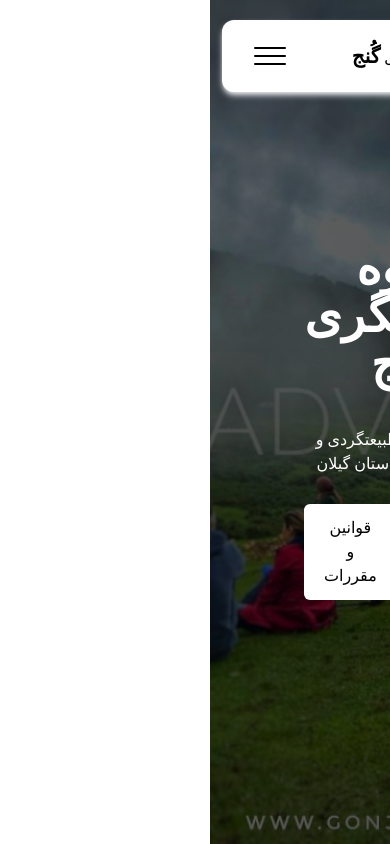
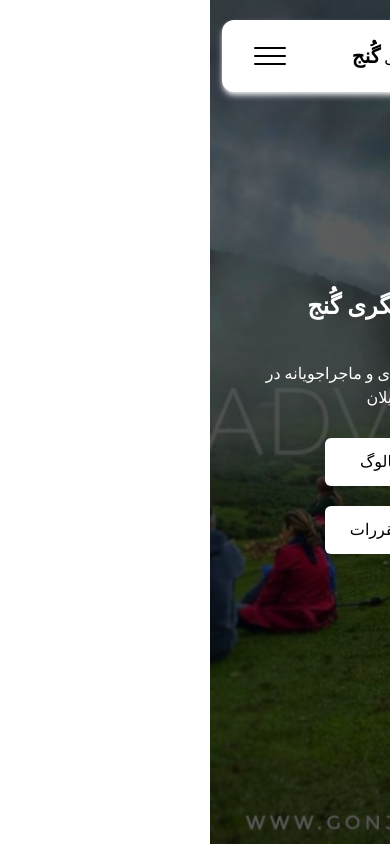
Before and after one commit to salehMb1999/gonjTourism, a React (Vite) app: page / in a window 390 px wide. Built offline with nearby package versions, Linux system fonts and the light colour scheme; a web font is replaced by a local one.

Commit message:
hero home component responsive

```diff
--- a/src/components/Hero/Hero.jsx
+++ b/src/components/Hero/Hero.jsx
@@ -7,20 +7,20 @@ export default function Hero(props) {
       }}
       className={`absolute left-0 right-0 top-0 -z-10 h-screen !bg-cover !bg-top !bg-no-repeat font-iranYekanRegular`}
     >
-      <div className="absolute left-1/2 top-1/2 -translate-x-1/2 -translate-y-1/2 text-center text-white">
-        <h1 className="mb-10 font-iranYekanBold text-5xl font-bold">
+      <div className="absolute left-1/2 top-1/2 flex -translate-x-1/2 -translate-y-1/2 flex-col items-center text-center text-white">
+        <h1 className="mb-10 font-iranYekanBold text-2xl font-bold md:text-5xl">
           {props.title}
         </h1>
-        <p className="mb-7">{props.text}</p>
-        <div className="flex items-center justify-center gap-5">
+        <p className="mb-7 w-72">{props.text}</p>
+        <div className="flex flex-col items-center justify-center gap-5 md:flex-row">
           <a
-            className="cursor-pointer rounded-md bg-white px-5 py-3 text-black duration-200 ease-in-out hover:bg-[#01959a] hover:text-white"
+            className="w-40 cursor-pointer rounded-md bg-white px-5 py-3 text-black duration-200 ease-in-out hover:bg-[#01959a] hover:text-white"
             href="/docs/gonj-tourism.pdf"
           >
             دانلود کاتالوگ{" "}
           </a>
           <a
-            className="cursor-pointer rounded-md bg-white px-5 py-3 text-black duration-200 ease-in-out hover:bg-[#01959a] hover:text-white"
+            className="w-40 cursor-pointer rounded-md bg-white px-5 py-3 text-black duration-200 ease-in-out hover:bg-[#01959a] hover:text-white"
             href="#"
           >
             قوانین و مقررات{" "}
```
